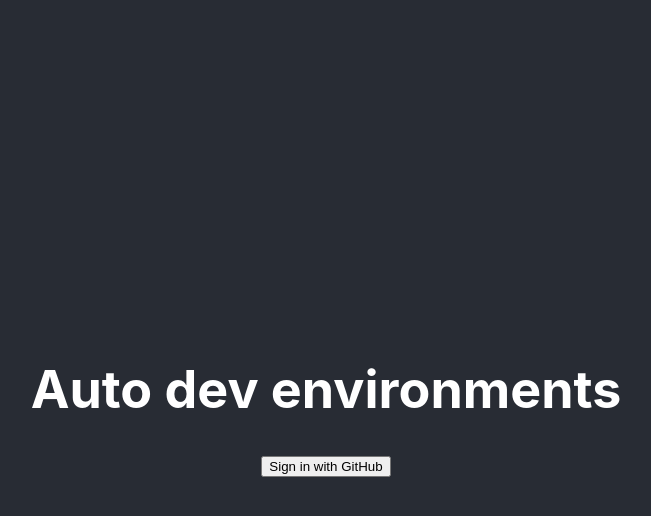
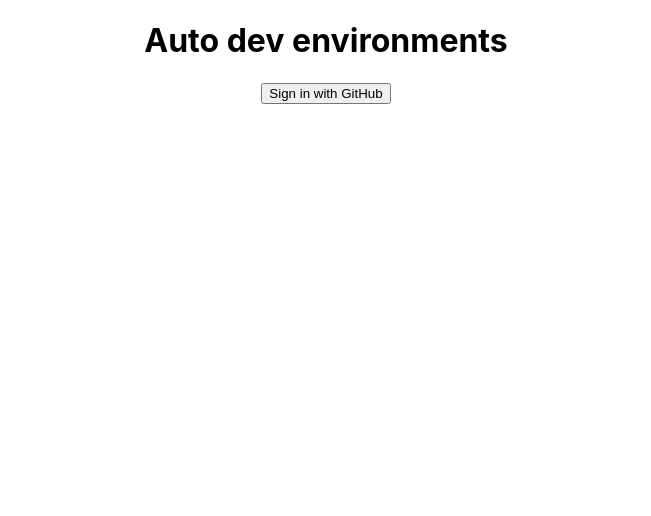
Before and after one commit to squidarth/robo-dev-environments, a React (Create React App) app in the folder frontend/: page / in a window 1280 px wide. Shown: the top 516 px of the page, without its empty margins (314-965 px from the left). Built offline with nearby package versions, Linux system fonts and the light colour scheme.

Commit message:
Get app in place

```diff
--- a/frontend/src/App.js
+++ b/frontend/src/App.js
@@ -1,29 +1,34 @@
 import './App.css';
 import { createClient } from '@supabase/supabase-js';
-import { useEffect} from 'react';
+import { useEffect, useState } from 'react';
 
+const supabase = createClient('https://ymgwygmadbpzlefijsnm.supabase.co', 'eyJhbGciOiJIUzI1NiIsInR5cCI6IkpXVCJ9.eyJpc3MiOiJzdXBhYmFzZSIsInJlZiI6InltZ3d5Z21hZGJwemxlZmlqc25tIiwicm9sZSI6ImFub24iLCJpYXQiOjE2Nzk3ODE0MjMsImV4cCI6MTk5NTM1NzQyM30.EyODb2ILaFfWg5UnxHFM6GpZtQHcUqoTi8SpRuz-6nM')
 
 function App() {
   return (
     <div className="App">
-      <header className="App-header">
         <h1>
           Auto dev environments
 
         </h1>
-        <SignInWithGithubButton />
-      </header>
+        <Github />
     </div>
   );
 }
 
-const supabase = createClient('https://ymgwygmadbpzlefijsnm.supabase.co', 'eyJhbGciOiJIUzI1NiIsInR5cCI6IkpXVCJ9.eyJpc3MiOiJzdXBhYmFzZSIsInJlZiI6InltZ3d5Z21hZGJwemxlZmlqc25tIiwicm9sZSI6ImFub24iLCJpYXQiOjE2Nzk3ODE0MjMsImV4cCI6MTk5NTM1NzQyM30.EyODb2ILaFfWg5UnxHFM6GpZtQHcUqoTi8SpRuz-6nM')
 
-export function SignInWithGithubButton() {
+export function Github() {
+  const { isLoggedIn, setLoggedIn } =  useState(null);
   useEffect(() => {
      supabase.auth.onAuthStateChange(
       (event, session) => {
         // Handle session updates
+        if (event === 'SIGNED_IN') {
+          console.log('signed in')
+        }
+        if (session !== null) {
+          setLoggedIn(session)
+        }
         console.log(event, session)
       }
     )
@@ -41,9 +46,47 @@
     }
   }
 
+
+  if (isLoggedIn) {
+    return (
+      <SetGithubUrl />
+    );
+
+
+  } else {
+    return (
+      <button onClick={signInWithGithub}>
+        Sign in with GitHub
+      </button>
+    )
+  }
+}
+
+export function SetGithubUrl() {
+  const { githubRepoUrl, setGithubRepoUrl } = useState(null);
+
+
   return (
-    <button onClick={signInWithGithub}>
-      Sign in with GitHub
+    <div>
+      <input type="text" value={githubRepoUrl} onChange={e => setGithubRepoUrl(e.target.value)} />
+      <button  />
+    </div>
+  )
+
+}
+
+export function SignOut() {
+  const signOut = async () => {
+    const { error } = await supabase.auth.signOut()
+
+    if (error) {
+      console.log('Error signing out:', error.message)
+    }
+  }
+
+  return (
+    <button onClick={signOut}>
+      Sign out
     </button>
   )
 }
```
